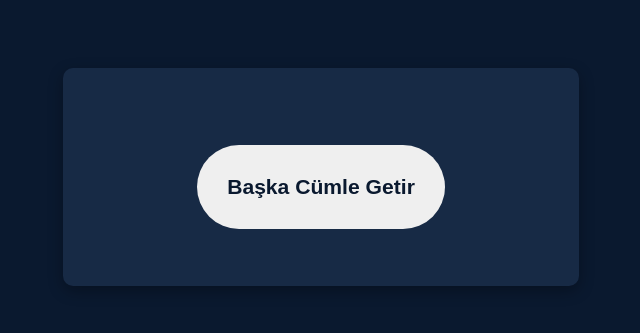
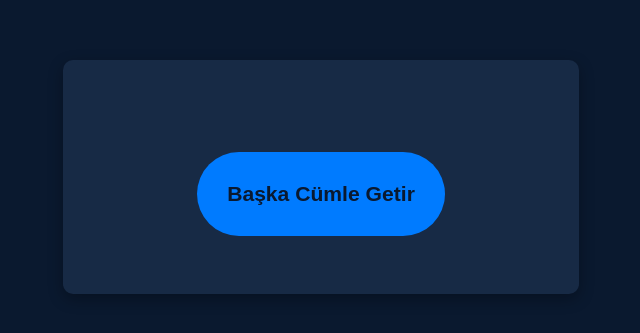
Before and after one commit to CinanEmir/Kelime_calisma, a website: page src/main/webapp/main-screen.html in a window 1280 px wide. Shown: the part 223-556 px from the top of the page, without its empty margins (319-959 px from the left). Drawn offline with Linux system fonts and the light colour scheme.

Commit message:
Update style.css

```diff
--- a/src/main/webapp/css/style.css
+++ b/src/main/webapp/css/style.css
@@ -161,3 +161,11 @@ input, textarea {
     margin-top: 10px;
 }
 }
+#next-example-btn {
+    background-color: var(--primary-color);
+    margin-top: 15px;
+}
+
+#next-example-btn:hover {
+    background-color: var(--secondary-color);
+}
```
